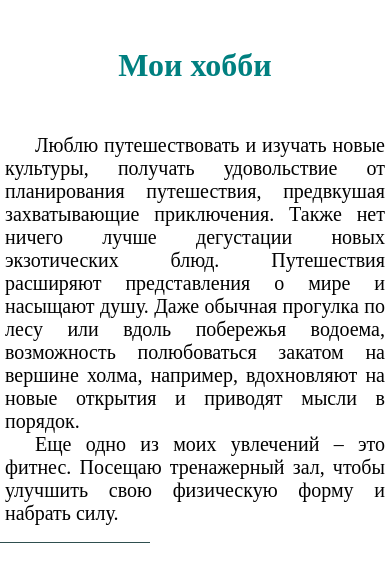
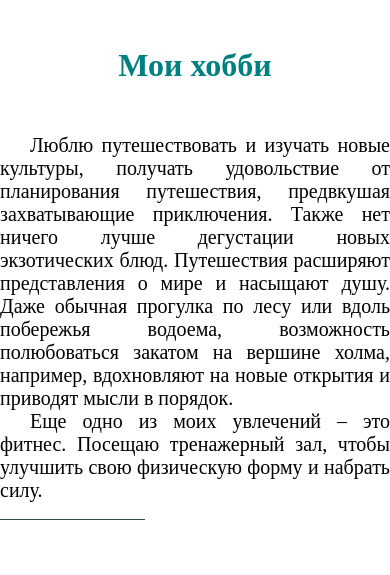
Before and after one commit to Svetlana-Omelnitskaya/Repository-Svetlana-Omelnitskaya, a plain HTML site: page index.html in a window 390 px wide. Shown: the part 2587-3162 px from the top of the page. Drawn offline with Linux system fonts and the light colour scheme.

Commit message:
variant9

```diff
--- a/style.css
+++ b/style.css
@@ -96,7 +96,7 @@ header {
 
 @media screen and (max-width: 525px) {
   .section-about-hobby .wrap {
-    max-width: 380px;
+    max-width: 420px;
   }
 }
 
```
